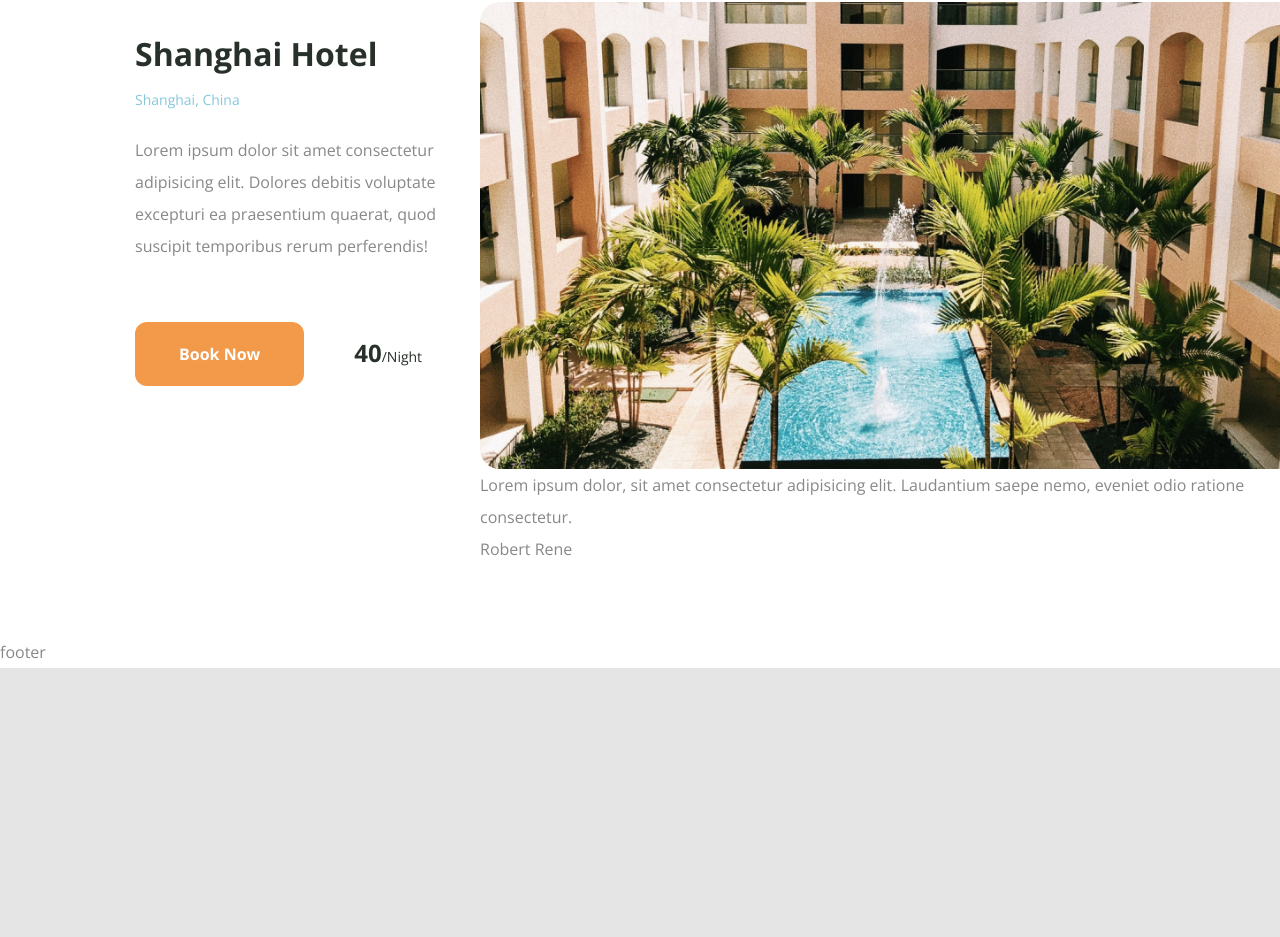
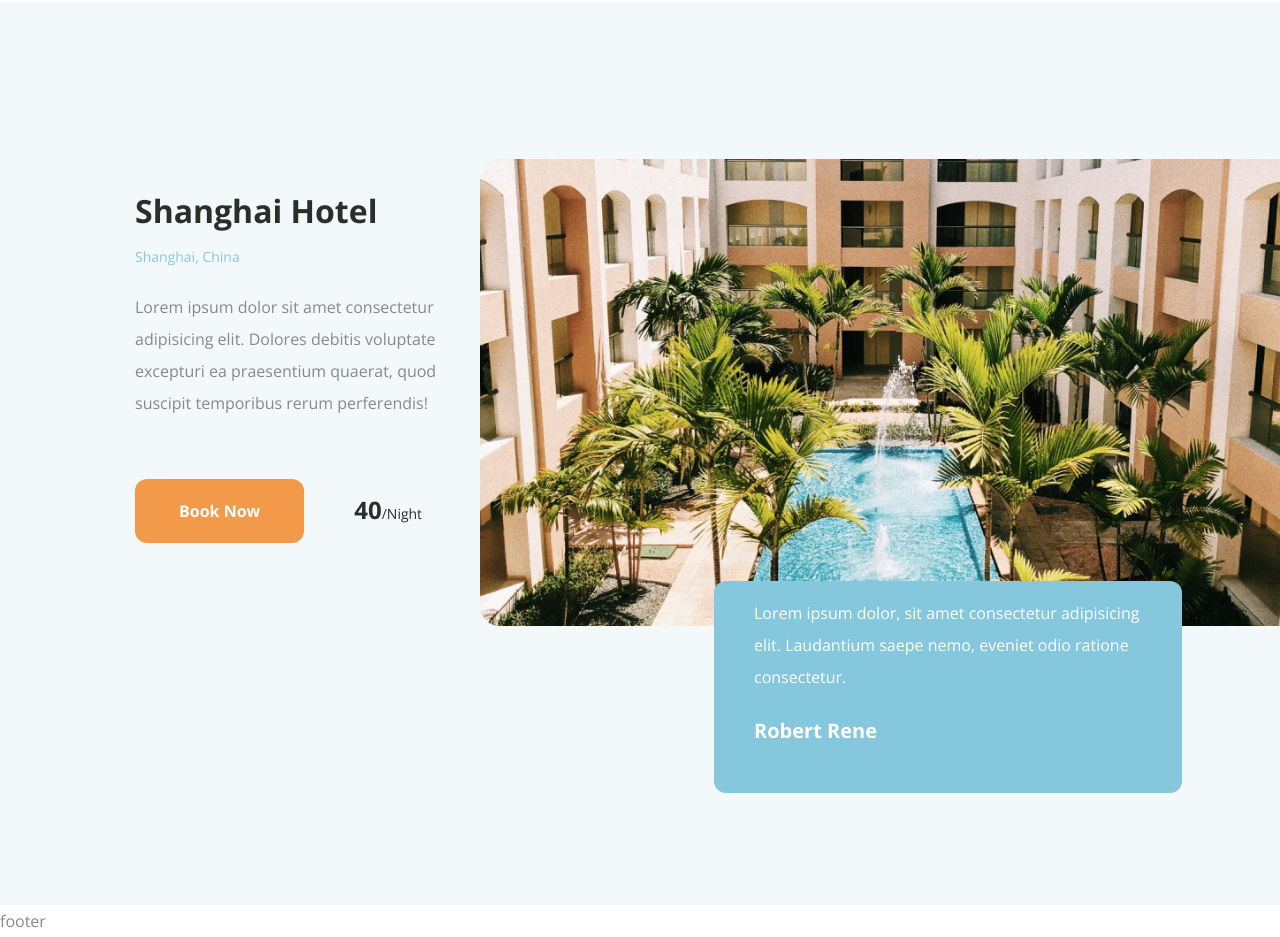
Before and after one commit to ibqn/next-hotels, a Next.js app: page / in a window 1280 px wide. Shown: the part 2142-3079 px from the top of the page. Before the commit the page ends 2810 px from the top, so only its background shows below. Built offline with nearby package versions, Linux system fonts and the light colour scheme.

Commit message:
working on recommendations

```diff
--- a/src/components/recommendations.tsx
+++ b/src/components/recommendations.tsx
@@ -3,7 +3,7 @@
 import { useMemo } from 'react'
 import { Swiper, SwiperSlide } from 'swiper/react'
 import 'swiper/css'
-import { Button } from './ui/button'
+import { Button } from '@/components/ui/button'
 import Image from 'next/image'
 
 type Props = {}
@@ -70,7 +70,7 @@ export const Recommendations = (props: Props) => {
   )
 
   return (
-    <section>
+    <section className="relative bg-softgreen-secondary pb-12 xl:pb-[112px] xl:pt-[157px]">
       <div>
         <Swiper>
           {recommendations.map(
@@ -99,7 +99,7 @@ export const Recommendations = (props: Props) => {
                     </div>
                   </div>
 
-                  <div className="relative order-1 h-[634px] flex-1 justify-center xl:order-2 xl:justify-end">
+                  <div className="relative order-1 flex h-[634px] flex-1 justify-center xl:order-2 xl:justify-end">
                     <div>
                       <Image
                         className="xl:rounded-bl-[20px] xl:rounded-tl-[20px]"
@@ -110,9 +110,11 @@ export const Recommendations = (props: Props) => {
                         alt="Recommendation"
                       />
 
-                      <div>
-                        <p>{testimonial.message}</p>
-                        <p>{testimonial.name}</p>
+                      <div className="bg-softgreen p-4 text-center text-white xl:absolute xl:bottom-0 xl:min-h-[212px] xl:max-w-[468px] xl:translate-x-1/2 xl:rounded-xl xl:px-10 xl:text-left">
+                        <p className="mx-auto mb-3 max-w-md xl:mx-0 xl:mb-6 xl:max-w-none">
+                          {testimonial.message}
+                        </p>
+                        <p className="text-xl font-bold">{testimonial.name}</p>
                       </div>
                     </div>
                   </div>
```
